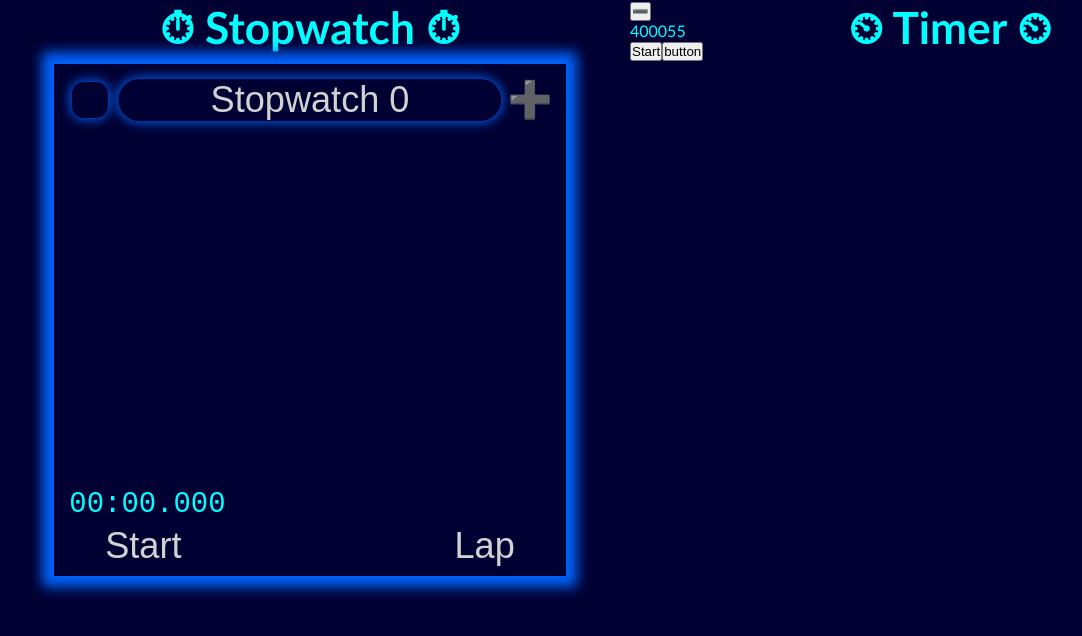
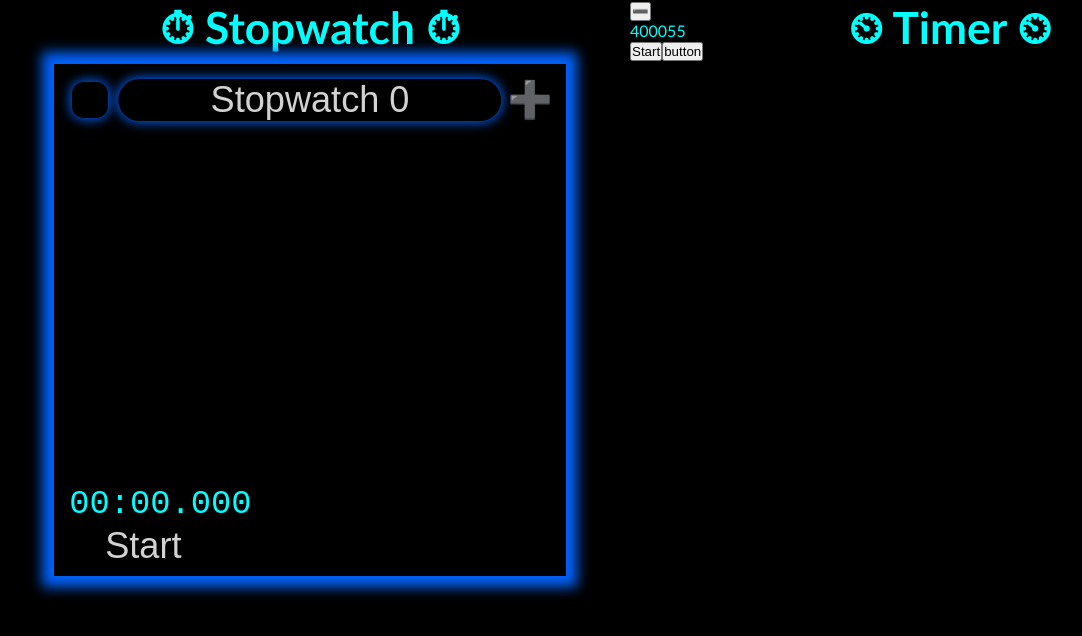
Before and after one commit to moefingers/react-timer-stopwatch-v2, a React (Vite) app: page / in a window 1280 px wide. Both pictures are taken after a click on the button 166 px from the left and 156 px from the top of the page. Shown: the top 636 px of the page, without its empty margins (10-1092 px from the left). Built offline with nearby package versions, Linux system fonts and the light colour scheme.

Commit message:
added list and invisible scrollbar

```diff
--- a/src/App.css
+++ b/src/App.css
@@ -18,10 +18,12 @@
 */
 :root {
   /* --background-color-primary: rgba(0, 0, 0, 1); */
-  --background-color-primary: rgba(0,0,50, 1);
+  --background-color-primary: rgba(0,0,0, 1);
   --background-color-secondary: rgba(20,20,20, 1);
 
   --complementary-color-primary: rgba(00,100,255, 1);
+
+  --complementary-color-secondary: rgba(00,255,255, 1);
   /* --complementary-color-primary: rgba(20, 20, 255, 1); */
 
   --active-button-background: rgba(255,255,255, .5);
@@ -37,7 +39,8 @@
   --box-shadow-setting-primary: 0 0 calc(var(--general-size-factor-px) * 10) calc(var(--general-size-factor-px) * 10) var(--complementary-color-primary);
   --box-shadow-setting-secondary: 0 0 calc(var(--general-size-factor-px) * 10) calc(var(--general-size-factor-px) * 1) var(--complementary-color-primary);
 
-
+  --box-shadow-setting-secondary-hover: 0 0 calc(var(--general-size-factor-px) * 10) calc(var(--general-size-factor-px) * 2) var(--complementary-color-secondary);
+  --box-shadow-setting-secondary-active: 0 0 calc(var(--general-size-factor-px) * 10) calc(var(--general-size-factor-px) * 3) var(--text-color-primary);
 
 
 
@@ -83,6 +86,7 @@ body {
 
 input {
   border: 0;
+  outline: 0;
   text-align: center;
   background-color: var(--background-color-primary);
   color: var(--text-color-secondary);
@@ -91,9 +95,17 @@ input {
   transition: var(--moderate-transition);
   border-radius: calc(var(--general-size-factor-px) * 20); /* any high number will do*/
   padding: calc(var(--general-size-factor-px) * 0) calc(var(--general-size-factor-px) * 4);
+  transition: var(--slow-transition)
 }
 input:hover{
   color: var(--text-color-primary);
+  box-shadow: var(--box-shadow-setting-secondary-hover);
+  transition: var(--fast-transition)
+}
+input:focus{
+  color: var(--text-color-primary);
+  box-shadow: var(--box-shadow-setting-secondary-active);
+  transition: var(--fast-transition)
 }
 /* common between stopwatch and timer*/
 
@@ -248,7 +260,9 @@ Imagine a landscape phone more extreme/longer than 2:1*/
   border-radius: 50%;
   width: calc(var(--font-size-button-medium) * 0.8);
   height: calc(var(--font-size-button-medium) * 0.8);
-  transition: all var(--slow-transition),width var(--fast-transition), height var(--fast-transition), border-radius var(--fast-transition);
+  transition: all var(--slow-transition),width var(--fast-transition), height var(--fast-transition), border-radius var(--fast-transition), box-shadow var(--fast-transition);
+
+  box-shadow: var(--box-shadow-setting-secondary-hover);
 }
 .stopwatch-button.expand-contract-stopwatch-contracted {
   border-radius:33%;
@@ -375,7 +389,6 @@ input.stopwatch-label-input {
   top: 7%;
   left: 50%;
   width: 73%;
-  transition: var(--slow-transition);
 }
 input.stopwatch-label-input-contracted {
   top: 28%;
@@ -399,6 +412,36 @@ input.stopwatch-label-input-contracted {
   left: 80%;
 }
 
+
+.stopwatch-list-container{
+  position: absolute;
+  transform: translate(0, -50%);
+  top: 48%;
+  left: 3%;
+  width: 90%;
+  height: 68%;
+  transition: var(--slow-transition);
+  overflow: hidden;
+}
+.stopwatch-list-container-contracted{
+  opacity: 0;
+  visibility: hidden;
+}
+.stopwatch-scroll-container{
+  position:absolute;
+  transition: var(--slow-transition);
+  height: 100%;
+  width: 100%;
+  overflow-x:hidden;
+  overflow-y:scroll;
+  scroll-behavior: smooth;
+  box-sizing: content-box;
+}
+
+.stopwatch-unordered-list{
+  list-style-type: none;
+  width: 100%;
+}
 
 /* animations */
 
--- a/src/assets/Animations.js
+++ b/src/assets/Animations.js
@@ -83,7 +83,7 @@ export const lapAnimation = [
         opacity: 1
     }, {
         transform: 'translate(0%, -50%)',
-        opacity: 0.3,
+        opacity: 0,
         fontSize: "calc(var(--general-size-factor-px) * 24)"
     }
 ]
--- /dev/null
+++ b/src/components/stopwatch/StopwatchTimeItem.jsx
@@ -0,0 +1,33 @@
+
+import { useEffect, useRef } from 'react'
+
+import { fadeOpacityIn, slideAndFadeInFromLeft } from '../../assets/Animations'
+
+export default function StopwatchTimeItem(props){
+    const {
+        object: {
+            time,
+            lastDifference,
+            reason
+        },
+         passedKey
+        } = props
+
+    const stopwatchItemElement = useRef()
+
+    useEffect(() => {
+        stopwatchItemElement.current.animate(slideAndFadeInFromLeft, {duration: 500})
+        setTimeout(() => {
+            stopwatchItemElement?.current?.scrollIntoView({behavior: "smooth"})
+        }, 250);
+    }, [])
+    return (
+        <li
+        id={"li-" + passedKey} ref={stopwatchItemElement} className={`
+        stopwatch-time-item
+        ${reason === 'Stopped' ? 'text-shadow-blue'
+        : reason === 'Lap' ? 'text-shadow-cyan'
+        : 'text-shadow-green'}
+        `}>{time}({lastDifference})<span className='stopwatch-time-reason'> - {reason}</span></li>
+    )
+}
--- a/src/components/stopwatch/stopwatch.jsx
+++ b/src/components/stopwatch/stopwatch.jsx
@@ -1,26 +1,37 @@
 import React, { useState, useRef, useEffect } from 'react'
 
 import {
-    fadeOpacityIn,
+    fadeOpacityIn, lapAnimation, lapAnimationContracted,
     slideAndFadeInFromLeft, slideAndFadeInFromRight, slideAndFadeOutToRight, slideAndFadeOutToLeft,
     slideAndFadeInFromLeftForCenteredObject, slideAndFadeInFromRightForCenteredObject, slideAndFadeOutToRightForCenteredObject, slideAndFadeOutToLeftForCenteredObject,
      expandToWidthThenToHeight } from '../../assets/Animations'
 
 import {turnMillisecondsPretty, defaultFormatSettings} from '../../assets/TimeFormatting'
 
+import StopwatchTimeItem from './StopwatchTimeItem'
+
 import {useInterval} from 'usehooks-ts'
 
 export default function Stopwatch() {
 
     //states
+
+    // these states in particular shall be collected from stopwatch object when the current index changes
     const [timeOfLastStopwatchChange, setTimeOfLastStopwatchChange] = useState(Date.now()) // Time of Last Stopwatch Change // time stamp IE 1714009411220 ms
     const [lastStoppedStopwatchTime, setLastStoppedStopwatchTime] = useState(0) // Old Stopwatch Time to record previous active time // Not timestamp IE 3000 ms
     const [lastLapStopwatchTime, setLastLapStopwatchTime] = useState(0) // Old Stopwatch Time to record previous lap time // Not timestamp IE 3000 ms
     const [avgLapTime, setAvgLapTime] = useState(0) // stored average lap time
     const [avgLapTimeWithoutStopped, setAvgLapTimeWithoutStopped] = useState(0) // stored avg lap time excluding stpped times
     const [stopwatchTime, setStopwatchTime] = useState(0) // Stopwatch Time (total time while active) // Not timestamp IE 3123 ms
+
+
     const [useIntervalActive, setUseIntervalActive] = useState(false) // Use Interval Active State (to turn on and on recording of time difference since last activation)// true = on / false = off
     const [lapAndStopped, setLapAndStopped] = useState(false)
+
+    const [prettyTime, setPrettyTime] = useState()
+
+
+    const lapNotificationElement = useRef(null)
 
     const defaultStopwatchObjectEntry = {
         storedTime: 0,
@@ -33,9 +44,6 @@ export default function Stopwatch() {
     // initialize stopwatch object with one entry and set it as current using 0 key
     const [stopwatchObject, setStopwatchObject] = useState({0: defaultStopwatchObjectEntry})
     const [currentStopwatchObjectIndex, setCurrentStopwatchObjectIndex] = useState(0)
-    useEffect(() => {
-        setStopwatchTime( stopwatchObject[currentStopwatchObjectIndex].storedTime)
-    }, [currentStopwatchObjectIndex])
 
 
     function runStopWatch() {
@@ -43,7 +51,7 @@ export default function Stopwatch() {
         setLastStoppedStopwatchTime(stopwatchTime) // document old time
 
 
-        if(stopwatchTime > 0 && useIntervalActive){addLapTimeToStopwatchArray("Stopped"); console.log("stopped")}
+        if(stopwatchTime > 0 && useIntervalActive){addLapTimeToStopwatchArray("Stopped")}
         !useIntervalActive && setLapAndStopped(false)
         setUseIntervalActive(!useIntervalActive) // begin updating difference in time by activating interval
     }
@@ -52,63 +60,52 @@ export default function Stopwatch() {
         if(stopwatchTime === 0) return
         let alreadyContainsTimeType = ""  // initialize already contains situation
         let indexOfTimeObjectToUpdate
-        let lapArray = []
-        let lapArrayWithoutStopped = []
-        let totalLapTime = 0
-        let totalLapTimeWithoutStopped = 0
+
         stopwatchObject[currentStopwatchObjectIndex].timeArray.forEach((object, index) => { // for each object {time: 999, reason: 'Lap' || 'Stopped' || 'Stopped and Lap'}
-            lapArray.push(object.lastDifference)
-            totalLapTime += object.lastDifference
-            if(object.reason !== 'Stopped'){
-                lapArrayWithoutStopped.push(object.lastDifference);
-                totalLapTimeWithoutStopped += object.lastDifference
-            }
+
+            // for deciding reason of stop and not duplciating
             if(object.time === stopwatchTime){ // if time is the same
-                if (object.reason === 'Stopped') {alreadyContainsTimeType = "Stopped"; indexOfTimeObjectToUpdate = index} // already contains time of the STOPPED reason
-                else if (object.reason === 'Lap' || object.reason === 'Stop + Lap') {alreadyContainsTimeType = "Lap"} // already contains time of LAP or STOPPED AND LAP reason
+                if (object.reason === 'Stopped') {
+                    alreadyContainsTimeType = "Stopped";
+                    indexOfTimeObjectToUpdate = index} // already contains time of the STOPPED reason
+                else if (object.reason === 'Lap' || object.reason === 'Stop + Lap') {
+                    alreadyContainsTimeType = "Lap"
+                } // already contains time of LAP or STOPPED AND LAP reason
             }
         }) // end for each
 
-        if(alreadyContainsTimeType == "Stopped"){ // if already contains time of the STOPPED reason
-            let {lastDifference} = stopwatchObject[currentStopwatchObjectIndex].timeArray[indexOfTimeObjectToUpdate] // destructure last difference
-            stopwatchObject[currentStopwatchObjectIndex].timeArray.splice(indexOfTimeObjectToUpdate, 1) // remove the old one from the array of times
-            updateObjectEntry(
-                stopwatchObject,
-                currentStopwatchObjectIndex,
-                {timeArray: [
-                    ...stopwatchObject[currentStopwatchObjectIndex].timeArray,
-                    {time: stopwatchTime, lastDifference: lastDifference, reason: 'Stop + Lap'}
-                ],
-                storedTime: stopwatchTime}
-            )
 
 
+        let situationalLastDifference
+        let situationalReason
+        if(alreadyContainsTimeType == "Stopped"){
+            let {lastDifference} = stopwatchObject[currentStopwatchObjectIndex].timeArray[indexOfTimeObjectToUpdate] // let lastDifference = stopwatchObject[currentStopwatchObjectIndex].timeArray[indexOfTimeObjectToUpdate].lastDifference
+
+            stopwatchObject[currentStopwatchObjectIndex].timeArray.splice(indexOfTimeObjectToUpdate, 1)
             setLapAndStopped(true)
+
+            situationalLastDifference = lastDifference
+            situationalReason = "Stop + Lap"
+        } else if (alreadyContainsTimeType == "" || reason == "Stopped"){ // if does not already contain a time type and the reason for the entry is Stopped
+            situationalLastDifference = stopwatchTime - lastLapStopwatchTime
+            situationalReason = typeof reason == 'string' && reason || 'Lap'
+        } else if (alreadyContainsTimeType == "Lap"){
+            return
         }
-        if (alreadyContainsTimeType == "" || reason == "Stopped") { // add time with LAP type if it doesn't already exist as any other type
-            console.log("attempted succ")
-            updateObjectEntry(
-                stopwatchObject,
-                currentStopwatchObjectIndex,
-                {timeArray: [
-                    ...stopwatchObject[currentStopwatchObjectIndex].timeArray,
-                    {time: stopwatchTime, lastDifference: stopwatchTime - lastLapStopwatchTime, reason: typeof reason == 'string' && reason || 'Lap'}
-                ],
-                storedTime: stopwatchTime}
-            )
+        console.log(situationalReason)
+        updateObjectEntry(
+            stopwatchObject,
+            currentStopwatchObjectIndex,
+            {timeArray: [
+                ...stopwatchObject[currentStopwatchObjectIndex].timeArray,
+                {time: stopwatchTime, lastDifference: situationalLastDifference, reason: situationalReason}
+            ],
+            storedTime: stopwatchTime}
+        )
 
-        } // include old array and tag on time with LAP reason
-
-
-
-
-        let divisor = lapArray.length == 0 ? 1 : lapArray.length
-        console.log(`${totalLapTime} / ${divisor}`)
-        setAvgLapTime(totalLapTime / divisor)
-
-        let divisorWithoutStopped = lapArrayWithoutStopped.length == 0 ? 1 : lapArrayWithoutStopped.length
-        console.log(`${totalLapTimeWithoutStopped} / ${divisorWithoutStopped}`)
-        setAvgLapTimeWithoutStopped(totalLapTimeWithoutStopped / divisorWithoutStopped)
+        lapNotificationElement.current.innerHTML = `+${turnMillisecondsPretty(situationalLastDifference, stopwatchObject[currentStopwatchObjectIndex].formatSettings, true)} ${situationalReason}`
+        if(contracted){lapNotificationElement.current.animate(lapAnimationContracted, {duration: 800, easing: "ease"})}
+        else if(!contracted){lapNotificationElement.current.animate(lapAnimation, {duration: 800, easing: "ease"})}
     }
     useInterval(() => {
         setStopwatchTime(lastStoppedStopwatchTime + Date.now() - timeOfLastStopwatchChange)
@@ -118,7 +115,6 @@ export default function Stopwatch() {
 
     //generic updateObjectEntry function
     function updateObjectEntry(fullObject, entryKey, entryValue) {
-        console.log(fullObject, entryKey, entryValue)
         let updatedObject = Object.assign(
             {},
             fullObject,
@@ -160,8 +156,76 @@ export default function Stopwatch() {
             console.log(`Destination index ( ${destinationKey} ) not in index range ( 0 - ${aboveMaxIndex - 1} ).`)
         }
     }
+    const mainStopwatchTimeElement = useRef(null)
 
     const [contracted, setContracted] = useState(true)
+    //update pretty time if (stopwatch time || selected index || settings) change
+    useEffect(() => {
+        // console.log("[stopwatchTime, currentStopwatchObjectIndex, stopwatchObject[currentStopwatchObjectIndex].formatSettings, contracted] changed")
+        // update pretty time
+        let newPrettyTime =  turnMillisecondsPretty(stopwatchTime, stopwatchObject[currentStopwatchObjectIndex].formatSettings)
+        setPrettyTime(newPrettyTime)
+        if(!contracted){
+            mainStopwatchTimeElement.current.style.fontSize = `calc(var(--general-size-factor-px) * 28)`
+            // console.log("contracted")
+        } else {
+
+            // switch cases
+            let caseResult = 797 * (newPrettyTime.length ** -1.03)
+            switch(newPrettyTime.length) {
+                case 0: case 1: case 2: case 3: case 4: {caseResult = 180; break}
+                default: {caseResult = (797 * (newPrettyTime.length ** -1.03))}
+            }
+            mainStopwatchTimeElement.current.style.fontSize = `calc(var(--general-size-factor-px) * ${caseResult})` // 12, 62 | 11, 69 | 10, 76 | 9, 83 | 8, 94
+        }
+
+    }, [stopwatchTime, currentStopwatchObjectIndex, stopwatchObject[currentStopwatchObjectIndex].formatSettings, contracted])
+    // update states if currentStopwatchObjectIndex changes
+    useEffect(() => {
+        // setTimeOfLastStopwatchChange(stopwatchObject[currentStopwatchObjectIndex].timeOfLastStopwatchChange)
+        // setLastStoppedStopwatchTime(stopwatchObject[currentStopwatchObjectIndex].lastStoppedStopwatchTime)
+        // setLastLapStopwatchTime(stopwatchObject[currentStopwatchObjectIndex].lastLapStopwatchTime)
+        // setAvgLapTime(stopwatchObject[currentStopwatchObjectIndex].avgLapTime)
+        // setAvgLapTimeWithoutStopped(stopwatchObject[currentStopwatchObjectIndex].avgLapTimeWithoutStopped)
+        // setStopwatchTime(stopwatchObject[currentStopwatchObjectIndex].stopwatchTime)
+    }, [currentStopwatchObjectIndex])
+
+    useEffect(() => {
+        let lapArray = []
+        let lapArrayWithoutStopped = []
+        let totalLapTime = 0
+        let totalLapTimeWithoutStopped = 0
+        stopwatchObject[currentStopwatchObjectIndex].timeArray.forEach((timeObject, index)=> {
+            // for getting avgs
+            lapArray.push(timeObject.lastDifference)
+            totalLapTime += timeObject.lastDifference
+            if(timeObject.reason !== 'Stopped'){ // Lap || Stop + Lap
+                lapArrayWithoutStopped.push(timeObject.lastDifference);
+                totalLapTimeWithoutStopped += timeObject.lastDifference
+            }
+        })
+
+        console.log(lapArray)
+        console.log(`avg lap time is ${totalLapTime / lapArray.length || 0}`)
+        setAvgLapTime(totalLapTime / lapArray.length)
+
+
+        console.log(lapArrayWithoutStopped)
+        console.log(`avg lap time without stopped is ${totalLapTimeWithoutStopped / lapArrayWithoutStopped.length || 0}`)
+        setAvgLapTimeWithoutStopped(totalLapTimeWithoutStopped / lapArrayWithoutStopped.length || 0)
+
+    }, [stopwatchObject[currentStopwatchObjectIndex].timeArray])
+
+
+    const stopwatchScrollElement = useRef()
+    useEffect(() => {
+      if(stopwatchScrollElement.current){
+        console.log(stopwatchScrollElement.current.offsetWidth, stopwatchScrollElement.current.clientWidth)
+        let calculatedPercentage = ((stopwatchScrollElement.current.offsetWidth - stopwatchScrollElement.current.clientWidth)/stopwatchScrollElement.current.offsetWidth)
+        stopwatchScrollElement.current.style= `padding-right: ${calculatedPercentage * 105}%`
+      }
+    }, [stopwatchScrollElement.current])
+
     return (
         <div className="stopwatch-section">
 
@@ -174,12 +238,21 @@ export default function Stopwatch() {
                 {!useIntervalActive && currentStopwatchObjectIndex < Object.keys(stopwatchObject).length - 1 && <button className={`stopwatch-button stopwatch-navigation stopwatch-navigation-right`} onClick={(event) => navigateToKeyFromObjectAndDisplay(currentStopwatchObjectIndex + 1, stopwatchObject, setCurrentStopwatchObjectIndex, currentStopwatchObjectIndex, stopwatchWrapper.current)}>
                     <div className='stopwatch-navigation-inner-right'>&gt;</div>
                 </button>}
-                <div className={`main-stopwatch-time ${contracted ? 'main-stopwatch-time-contracted' : ''}`}>
-                    {turnMillisecondsPretty(stopwatchTime, stopwatchObject[currentStopwatchObjectIndex].formatSettings)}
+                <div className={`stopwatch-list-container ${contracted ? 'stopwatch-list-container-contracted' : ''}`}>
+                    <div ref={stopwatchScrollElement} className={`stopwatch-scroll-container ${contracted ? 'stopwatch-scroll-container-contracted' : ''}`}>
+                        <ul className='stopwatch-unordered-list'>{stopwatchObject[currentStopwatchObjectIndex]?.timeArray.length > 0 && stopwatchObject[currentStopwatchObjectIndex].timeArray.map((object, index) => (
+                            <StopwatchTimeItem key={index} passedKey={index} object={object}/>
+                        ))}
+                        </ul>
+                    </div>
                 </div>
+
+
+                <div ref={mainStopwatchTimeElement} className={`main-stopwatch-time ${contracted ? 'main-stopwatch-time-contracted' : ''}`}>{prettyTime}</div>
+                <div ref={lapNotificationElement} className={`lap-notification ${contracted ? 'lap-notification-contracted' : ''}`}></div>
                 <div className={`stopwatch-startstop-lap-container ${contracted ? 'stopwatch-startstop-lap-container-contracted' : ''}`}>
                     <button className="stopwatch-button" onClick={(event) => {event.stopPropagation(); runStopWatch()}}>{useIntervalActive ? 'Stop' : 'Start'}</button>
-                    {!lapAndStopped ? <button className="stopwatch-button" onClick={(event) => {event.stopPropagation(); addLapTimeToStopwatchArray("Lap")}}>Lap</button> : <div className='already-lapped'>already<br/>lapped</div>}
+                    {stopwatchTime != 0 && (!lapAndStopped ?  <button className="stopwatch-button" onClick={(event) => {event.stopPropagation(); addLapTimeToStopwatchArray("Lap")}}>Lap</button> : <div className='already-lapped'>can't lap<br/>twice</div>)}
                 </div>
 
             <button className={`stopwatch-button add-stopwatch-entry ${contracted ? 'add-stopwatch-entry-contracted' : ''}`} onClick={(event) => {event.stopPropagation();
```
